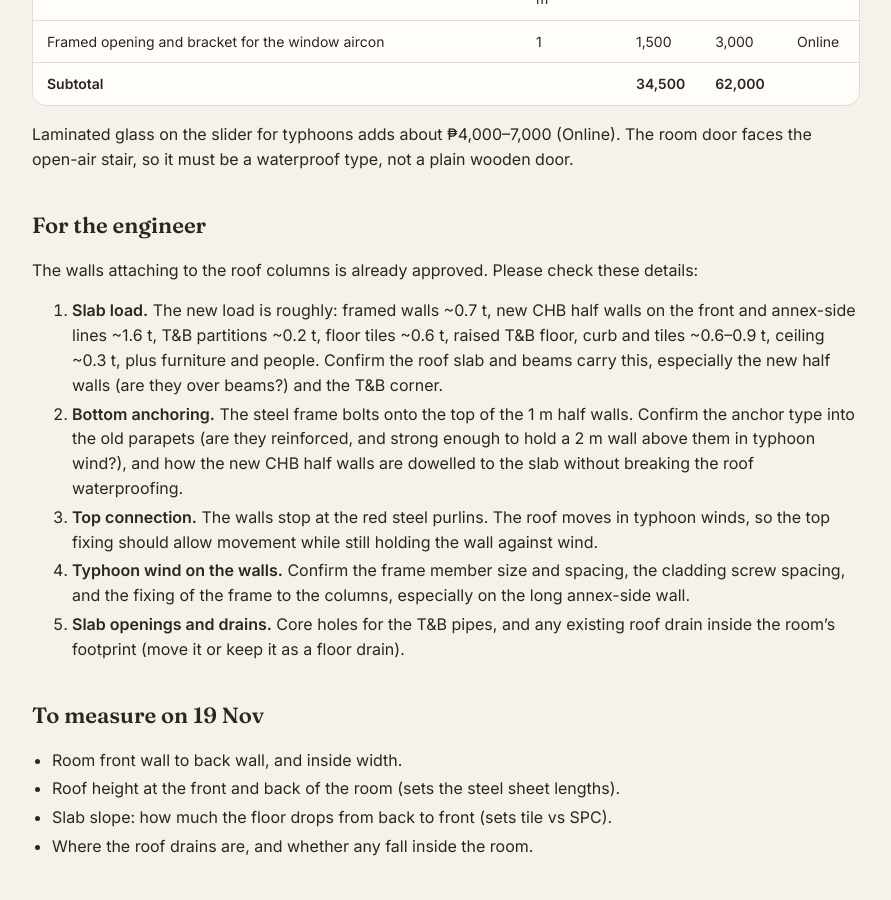
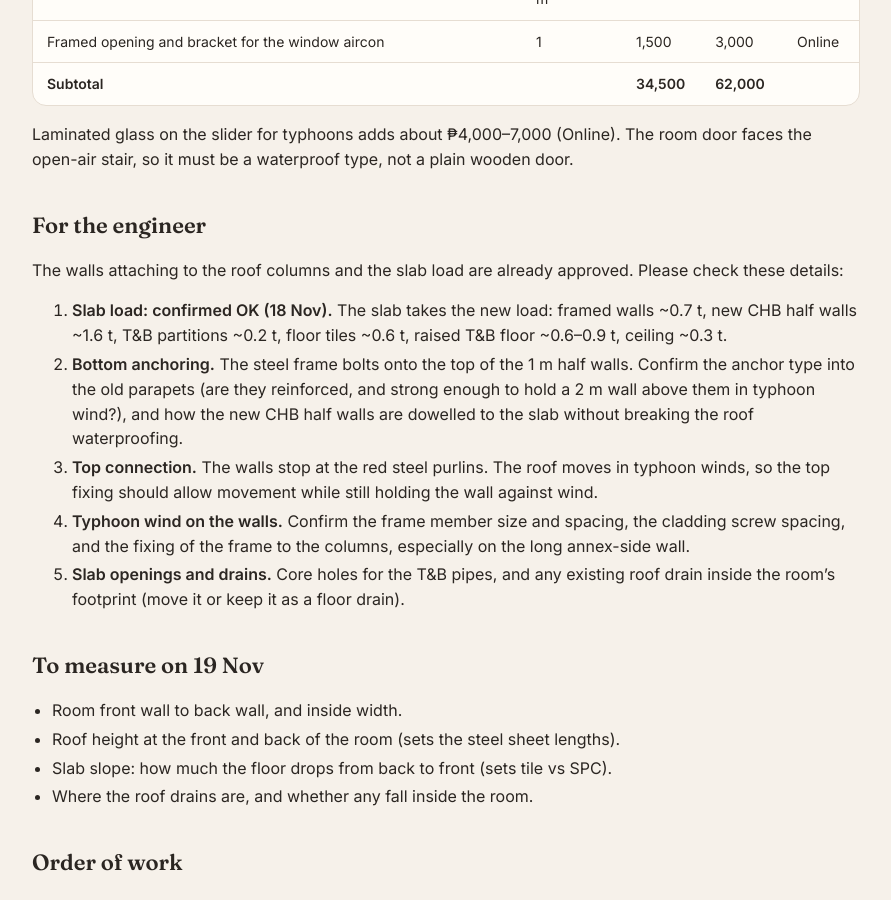
Before and after one commit to tatayotter/navarro-house, a Jekyll site: the page built from rooms/rooftop-room.md, in a window 1280 px wide and 900 px high, scrolled down 5546 px. Shown: the whole window, without its empty margins (194-1085 px from the left). Built offline with Jekyll 4.4.1, drawn with Linux system fonts in a browser that asks for light colours.

Commit message:
Rooftop room: slab load confirmed OK
Co-Authored-By: Claude Opus 5.5 <noreply@anthropic.com>
Claude-Session: https://claude.ai/code/session_01RUWgCRJLVxxppr6mnyKY9C

```diff
--- a/rooms/rooftop-room.md
+++ b/rooms/rooftop-room.md
@@ -141,9 +141,9 @@ Laminated glass on the slider for typhoons adds about ₱4,000–7,000 (Online).
 
 ## For the engineer
 
-The walls attaching to the roof columns is already approved. Please check these details:
+The walls attaching to the roof columns and the slab load are already approved. Please check these details:
 
-1. **Slab load.** The new load is roughly: framed walls ~0.7 t, new CHB half walls on the front and annex-side lines ~1.6 t, T&B partitions ~0.2 t, floor tiles ~0.6 t, raised T&B floor, curb and tiles ~0.6–0.9 t, ceiling ~0.3 t, plus furniture and people. Confirm the roof slab and beams carry this, especially the new half walls (are they over beams?) and the T&B corner.
+1. **Slab load: confirmed OK (18 Nov).** The slab takes the new load: framed walls ~0.7 t, new CHB half walls ~1.6 t, T&B partitions ~0.2 t, floor tiles ~0.6 t, raised T&B floor ~0.6–0.9 t, ceiling ~0.3 t.
 2. **Bottom anchoring.** The steel frame bolts onto the top of the 1 m half walls. Confirm the anchor type into the old parapets (are they reinforced, and strong enough to hold a 2 m wall above them in typhoon wind?), and how the new CHB half walls are dowelled to the slab without breaking the roof waterproofing.
 3. **Top connection.** The walls stop at the red steel purlins. The roof moves in typhoon winds, so the top fixing should allow movement while still holding the wall against wind.
 4. **Typhoon wind on the walls.** Confirm the frame member size and spacing, the cladding screw spacing, and the fixing of the frame to the columns, especially on the long annex-side wall.
```
Also changed, not shown: README.md.
